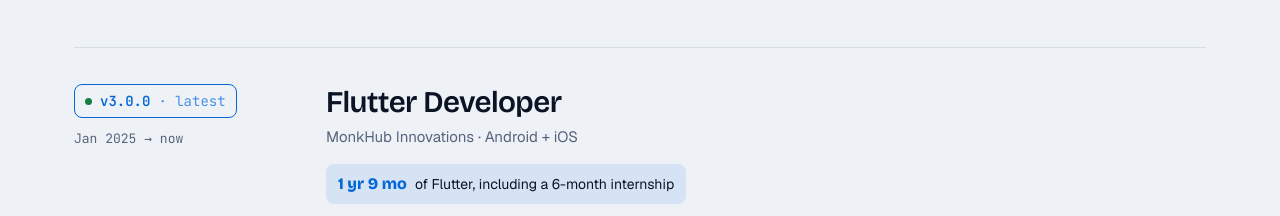
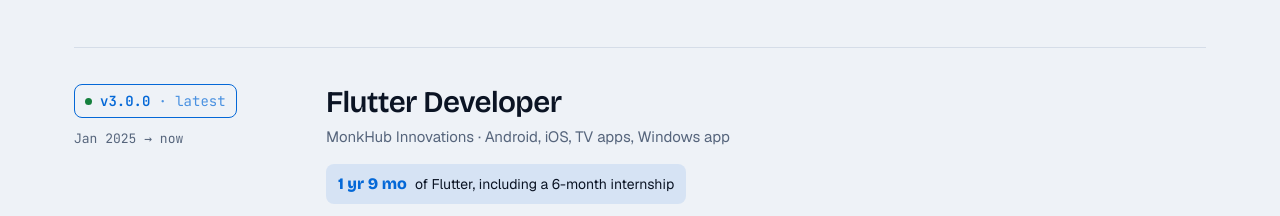
Before and after one commit to shaikh-nabs/portfolio, a React (Vite) app: page / in a window 1280 px wide. Shown: the part 1053-1269 px from the top of the page. Built offline with nearby package versions, Linux system fonts and the light colour scheme.

Commit message:
List TV and Windows apps in the Flutter role scope
Co-Authored-By: Claude Opus 5.5 <noreply@anthropic.com>
Claude-Session: https://claude.ai/code/session_01ArwW9D8fxa7iNkSs8nGCVV

```diff
--- a/src/data.js
+++ b/src/data.js
@@ -33,7 +33,7 @@ export const releases = [
     sinceNote: 'including a 6-month internship',
     title: 'Flutter Developer',
     company: 'MonkHub Innovations',
-    scope: 'Android + iOS',
+    scope: 'Android, iOS, TV apps, Windows app',
     groups: [
       {
         type: 'Improved',
```
